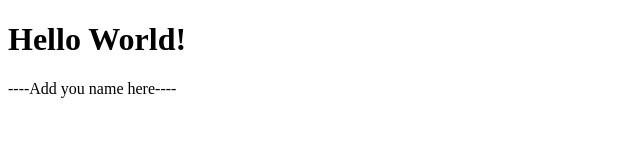
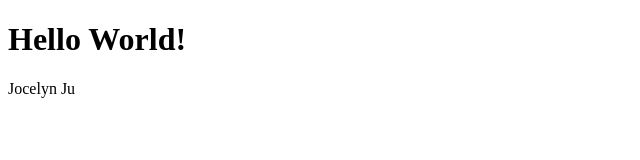
Before and after one commit to DS4200-S23-Class/ic-01-jcjucelyn, a plain HTML site: page index.html in a window 1280 px wide. Shown: the whole page, without its empty margins (0-640 px from the left). Drawn offline with Linux system fonts and the light colour scheme.

Commit message:
part 1 done

```diff
--- a/index.html
+++ b/index.html
@@ -6,7 +6,7 @@
 
 <p>
 
-----Add you name here----
+Jocelyn Ju
 
 </p>
 
```
